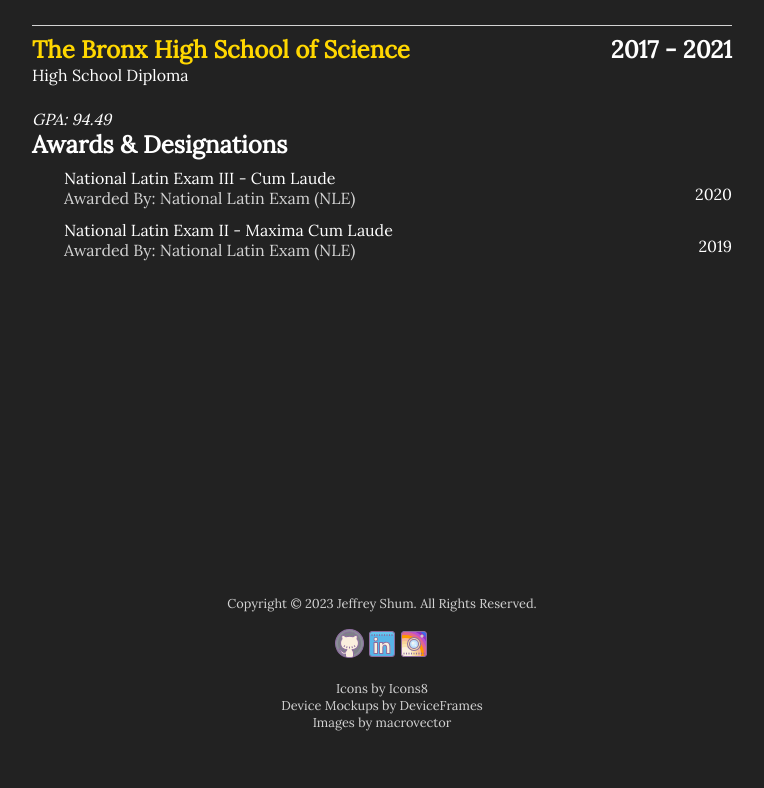
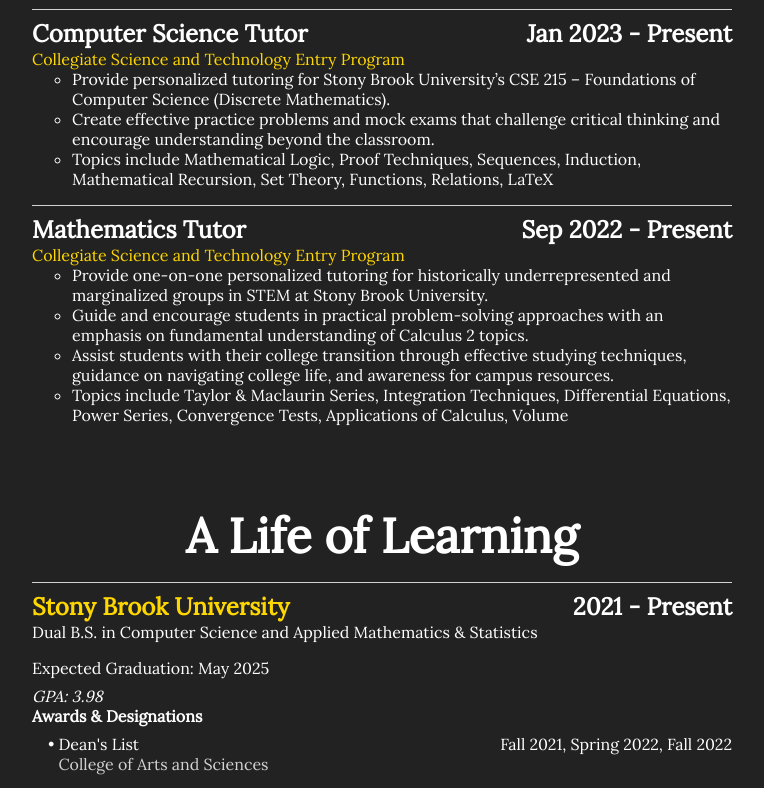
Before and after one commit to jeffreyshum/portfolio-v3, a React (Create React App) app: page / in a window 1280 px wide. Shown: the part 1232-2020 px from the top of the page, without its empty margins (258-1022 px from the left). Built offline with nearby package versions, Linux system fonts and the light colour scheme.

Commit message:
Added Working Experience

```diff
--- a/src/Components/App/App.tsx
+++ b/src/Components/App/App.tsx
@@ -1,5 +1,6 @@
 import { FC } from "react"
 import Education from "../Education/Education"
+import Experience from "../Experience/Experience"
 import Footer from "../Footer/Footer"
 import Header from "../Header/Header"
 import Hero from "../Hero/Hero"
@@ -9,6 +10,7 @@
 		<>
 			<Header />
 			<Hero />
+			<Experience />
 			<Education />
 			<Footer />
 		</>
--- a/src/Components/Education/Education.module.css
+++ b/src/Components/Education/Education.module.css
@@ -1,7 +1,12 @@
 .education {
-    min-height: 100vh;
     max-width: var(--max-center-width);
     margin: 0 auto;
+    margin-bottom: 5rem;
+}
+
+.heading {
+    font-size: 3rem;
+    text-align: center;
 }
 
 .item {
@@ -26,6 +31,11 @@
 
 .school {
     color: var(--font-color-highlight);
+    transition: var(--transition);
+}
+
+.school:hover {
+    color: var(--font-color-hover);
 }
 
 .degree {
@@ -34,6 +44,7 @@
 
 .time {
     text-align: right;
+    margin-top: 0;
 }
 
 .description {
@@ -46,11 +57,17 @@
 
 .designationContainer {
     margin-top: 0.5rem;
-    padding-left: 2rem;
+    padding-left: 1rem;
+}
+
+.designation:before {
+    content: '•';
+    margin-right: 0.25rem;
 }
 
 .designation {
     display: flex;
+    list-style-type: circle;
 }
 
 .designationTitle {
--- a/src/Components/Education/Education.tsx
+++ b/src/Components/Education/Education.tsx
@@ -5,14 +5,21 @@
 const Education: FC = () => {
 	return (
 		<section id="education" className={styles.education}>
-			<h1>A Life of Learning</h1>
+			<h1 className={styles.heading}>A Life of Learning</h1>
 			{data.map((education, index) => (
 				<div className={styles.item} key={index}>
 					<div className={styles.title}>
 						<div className={styles.left}>
-							<h2 className={styles.school}>
-								{education.school}
-							</h2>
+							<a
+								href={education.link}
+								target="_blank"
+								rel="noreferrer"
+							>
+								<h2 className={styles.school}>
+									{education.school}
+								</h2>
+							</a>
+
 							<p className={styles.degree}>{education.degree}</p>
 						</div>
 						<div className={styles.right}>
@@ -23,16 +30,16 @@
 						{education.description}
 					</p>
 					<em className={styles.grade}>{education.grade}</em>
-					<h2>Awards & Designations</h2>
-					<div className={styles.designationContainer}>
+					<h4>Awards & Designations</h4>
+					<ul className={styles.designationContainer}>
 						{education.designations.map((designation, index) => (
-							<div className={styles.designation}>
+							<li className={styles.designation}>
 								<div className={styles.left}>
 									<p className={styles.designationTitle}>
 										{designation.title}
 									</p>
 									<p className={styles.designationAwarder}>
-										Awarded By: {designation.awarder}
+										{designation.awarder}
 									</p>
 								</div>
 								<div className={styles.right}>
@@ -40,9 +47,9 @@
 										{designation.time}
 									</p>
 								</div>
-							</div>
+							</li>
 						))}
-					</div>
+					</ul>
 				</div>
 			))}
 		</section>
--- a/src/Components/Education/EducationData.ts
+++ b/src/Components/Education/EducationData.ts
@@ -5,6 +5,7 @@
 		type: "Undergraduate",
 		time: "2021 - Present",
 		description: "Expected Graduation: May 2025",
+		link: "https://www.stonybrook.edu/",
 		grade: "GPA: 3.98",
 		designations: [
 			{
@@ -20,6 +21,7 @@
 		type: "Secondary Education",
 		time: "2017 - 2021",
 		description: "",
+		link: "https://www.bxscience.edu/",
 		grade: "GPA: 94.49",
 		designations: [
 			{
--- /dev/null
+++ b/src/Components/Experience/Experience.module.css
@@ -0,0 +1,49 @@
+.experience {
+    max-width: var(--max-center-width);
+    margin: 0 auto;
+    margin-bottom: 5rem;
+}
+
+.heading {
+    font-size: 3rem;
+    text-align: center;
+}
+
+#container {
+    padding-left: 0;
+}
+
+.item {
+    display: flex;
+    flex-direction: column;
+    margin-top: 1rem;
+    padding-top: 0.5rem;
+    border-top: 1px solid var(--border-color-item);
+}
+
+.title {
+    display: flex;
+}
+
+.left {
+    flex: 1;
+}
+
+.right {
+    margin-left: auto;
+}
+
+.position {
+    font-size: 1.5rem;
+}
+
+.company {
+    color: var(--font-color-highlight);
+    cursor: pointer;
+    transition: var(--transition);
+    font-size: 1rem;
+}
+
+.company:hover {
+    color: var(--font-color-hover);
+}
--- /dev/null
+++ b/src/Components/Experience/Experience.tsx
@@ -0,0 +1,44 @@
+import { FC } from "react"
+import styles from "./Experience.module.css"
+import data from "./ExperienceData"
+
+const Experience: FC = () => {
+	return (
+		<section id="experience" className={styles.experience}>
+			<h1 className={styles.heading}>Work Experience</h1>
+			<ol id={styles.container}>
+				{data.map((experience, index) => (
+					<li className={styles.item} key={index}>
+						<div className={styles.title}>
+							<div className={styles.left}>
+								<h2 className={styles.position}>
+									{experience.position}
+								</h2>
+								<a
+									href={experience.link}
+									target="_blank"
+									rel="noreferrer"
+									className={styles.company}
+								>
+									{experience.company}
+								</a>
+							</div>
+							<div className={styles.right}>
+								<h2 className={styles.time}>
+									{experience.time}
+								</h2>
+							</div>
+						</div>
+						<ul>
+							{experience.description.map((desc) => (
+								<li>{desc}</li>
+							))}
+						</ul>
+					</li>
+				))}
+			</ol>
+		</section>
+	)
+}
+
+export default Experience
--- /dev/null
+++ b/src/Components/Experience/ExperienceData.ts
@@ -0,0 +1,40 @@
+const data = [
+    {
+        "company": "Stony Brook University",
+        "position": "Teaching Assistant",
+        "link": "https://www.stonybrook.edu/commcms/ams/",
+        "description": [
+            "Assist in teaching material, grading assignments, and tutoring undergraduate students in AMS 103 \u2013 Applied Mathematics in Modern Technology with Professor Matthew G. Reuter.",
+            "Topics include Algebra, Systems of Equations, Coordinate Systems, Base-n Systems, Modular Arithmetic, Probability, Encryption, Error-Detecting Codes, Graphs, Algorithms, Big-O Notation"
+        ],
+        "time": "Aug 2022 - Present",
+        "current": true
+    },
+    {
+        "company": "Collegiate Science and Technology Entry Program",
+        "position": "Computer Science Tutor",
+        "link": "http://www.nysed.gov/postsecondary-services/collegiate-science-and-technology-entry-program-cstep",
+        "description": [
+            "Provide personalized tutoring for Stony Brook University\u2019s CSE 215 \u2013 Foundations of Computer Science (Discrete Mathematics).",
+            "Create effective practice problems and mock exams that challenge critical thinking and encourage understanding beyond the classroom.",
+            "Topics include Mathematical Logic, Proof Techniques, Sequences, Induction, Mathematical Recursion, Set Theory, Functions, Relations, LaTeX"
+        ],
+        "time": "Jan 2023 - Present",
+        "current": true
+    },
+    {
+        "company": "Collegiate Science and Technology Entry Program",
+        "position": "Mathematics Tutor",
+        "link": "http://www.nysed.gov/postsecondary-services/collegiate-science-and-technology-entry-program-cstep",
+        "description": [
+            "Provide one-on-one personalized tutoring for historically underrepresented and marginalized groups in STEM at Stony Brook University.",
+            "Guide and encourage students in practical problem-solving approaches with an emphasis on fundamental understanding of Calculus 2 topics.",
+            "Assist students with their college transition through effective studying techniques, guidance on navigating college life, and awareness for campus resources.",
+            "Topics include Taylor & Maclaurin Series, Integration Techniques, Differential Equations, Power Series, Convergence Tests, Applications of Calculus, Volume"
+        ],
+            "time": "Sep 2022 - Present",
+        "current": true
+    }
+]
+
+export default data
--- a/src/Components/Hero/Hero.module.css
+++ b/src/Components/Hero/Hero.module.css
@@ -9,7 +9,7 @@
 }
 
 #splash {
-    margin-top: 30vh;
+    margin-top: 2rem;
     max-width: var(--max-center-width);
 }
 
--- a/src/globals.css
+++ b/src/globals.css
@@ -13,6 +13,8 @@
     --font-weight-hero-name: 100;
     --font-color-highlight: gold;
     --font-color-secondary: lightgrey;
+    --font-color-hover: #B668A1;
+    --transition: 0.35s;
     --box-shadow: 0 0 10px 0 rgba(0, 0, 0, 0.1);
     --max-center-width: 700px;
     --border-color-item: lightgrey;
```
